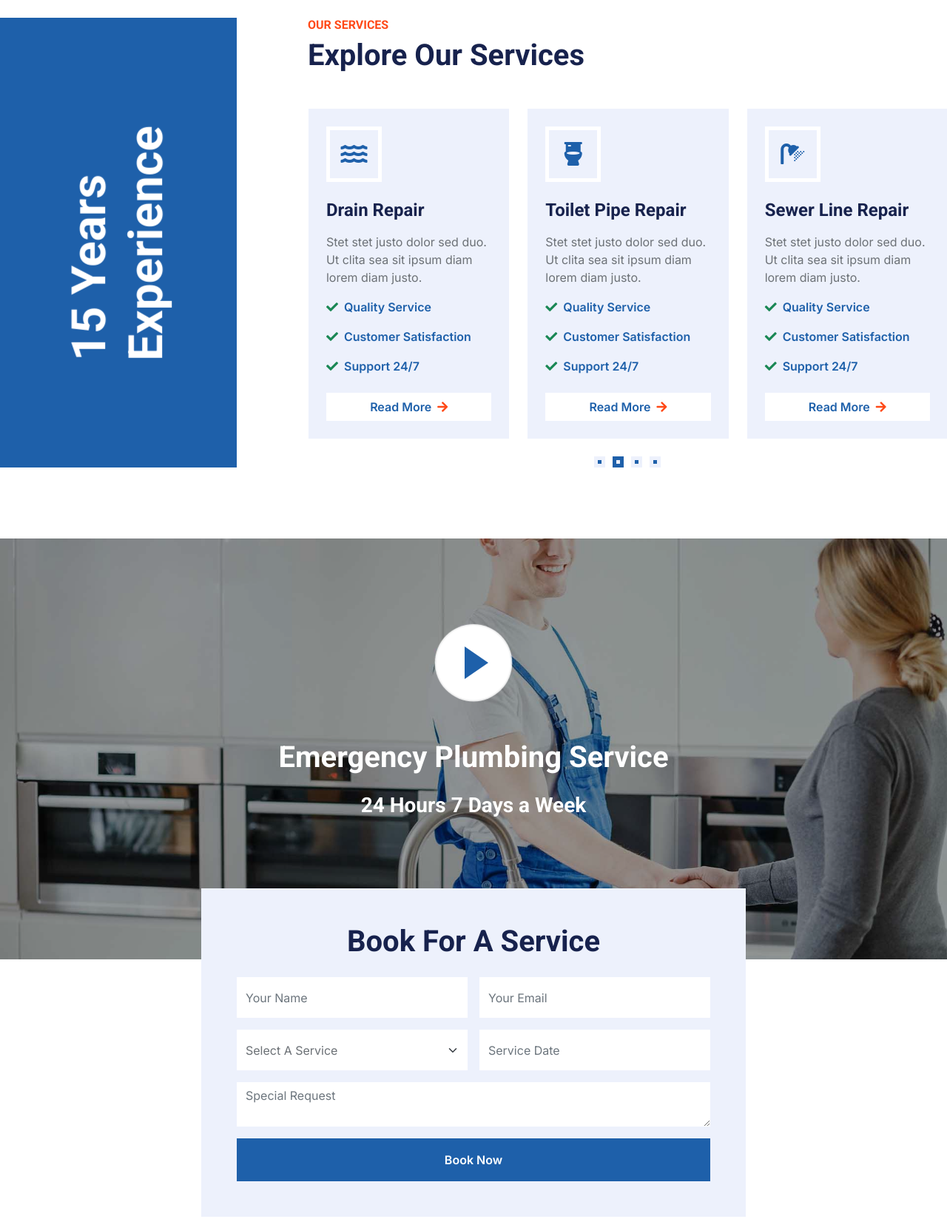
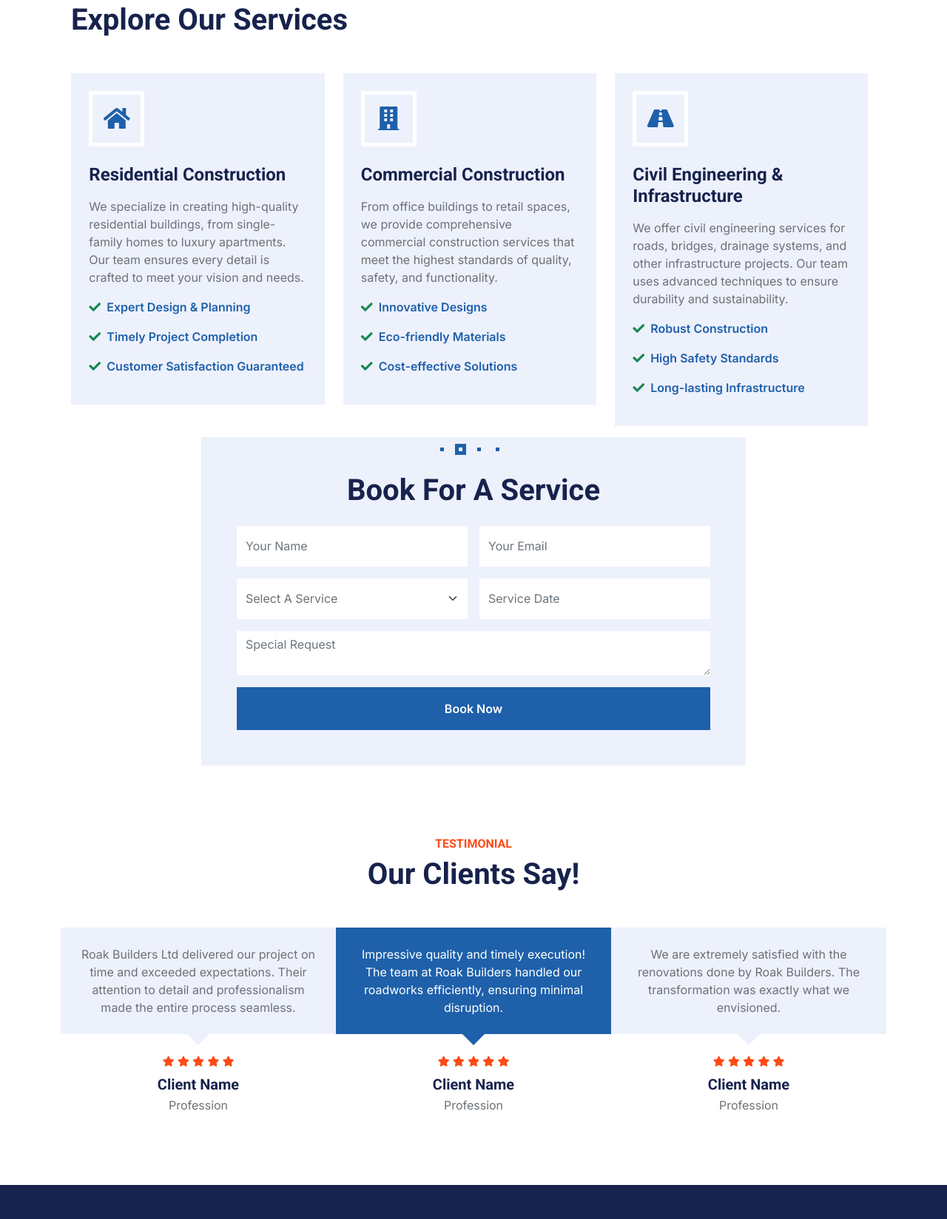
Before and after one commit to mary20205090/Roak-builders-ltd.github.ke, a plain HTML site: page service.html in a window 1280 px wide. Shown: the part 550-2198 px from the top of the page at 74% size. Drawn offline with nearby package versions, Linux system fonts and the light colour scheme.

Commit message:
feat:updat contact us html

```diff
--- a/service.html
+++ b/service.html
@@ -65,10 +65,10 @@
                     <p class="m-0">roakbuildersltd@gmail.com</p>
                 </div>
                 <div class="h-100 d-inline-flex align-items-center">
-                    <a class="btn btn-sm-square bg-white text-primary me-1" href=""><i class="fab fa-facebook-f"></i></a>
-                    <a class="btn btn-sm-square bg-white text-primary me-1" href=""><i class="fab fa-twitter"></i></a>
-                    <a class="btn btn-sm-square bg-white text-primary me-1" href=""><i class="fab fa-linkedin-in"></i></a>
-                    <a class="btn btn-sm-square bg-white text-primary me-0" href=""><i class="fab fa-instagram"></i></a>
+                    <a class="btn btn-sm-square bg-white text-primary me-1" href="https://www.facebook.com/p/Roak-Builders-LTD-100054322938899/" target="_blank"><i class="fab fa-facebook-f"></i></a>
+                    <a class="btn btn-sm-square bg-white text-primary me-1" href="https://x.com/AMDesignBuildL1" target="_blank"><i class="fab fa-twitter"></i></a>
+                    <!-- <a class="btn btn-sm-square bg-white text-primary me-1" href=""><i class="fab fa-linkedin-in"></i></a>
+                    <a class="btn btn-sm-square bg-white text-primary me-0" href=""><i class="fab fa-instagram"></i></a> -->
                 </div>
             </div>
         </div>
@@ -106,8 +106,8 @@
                         <i class="fa fa-phone-alt text-primary"></i>
                     </div>
                     <div class="ms-3">
-                        <p class="mb-1 text-white">Emergency 24/7</p>
-                        <h5 class="m-0 text-secondary">+012 345 6789</h5>
+                        <p class="mb-1 text-white">Contact Us</p>
+                        <h5 class="m-0 text-secondary">+254713669243</h5>
                     </div>
                 </div>
             </div>
@@ -122,8 +122,8 @@
             <h1 class="display-3 text-white mb-3 animated slideInDown">Services</h1>
             <nav aria-label="breadcrumb animated slideInDown">
                 <ol class="breadcrumb text-uppercase">
-                    <li class="breadcrumb-item"><a class="text-white" href="#">Home</a></li>
-                    <li class="breadcrumb-item"><a class="text-white" href="#">Pages</a></li>
+                    <li class="breadcrumb-item"><a class="text-white" href="index.html">Home</a></li>
+                    <!-- <li class="breadcrumb-item"><a class="text-white" href="#">Pages</a></li> -->
                     <li class="breadcrumb-item text-white active" aria-current="page">Services</li>
                 </ol>
             </nav>
@@ -133,64 +133,65 @@
 
 
     <!-- Service Start -->
-    <div class="container-fluid py-5 px-4 px-lg-0">
+    <div class="container-fluid py- px-4 px-lg-0">
         <div class="row g-0">
-            <div class="col-lg-3 d-none d-lg-flex">
-                <div class="d-flex align-items-center justify-content-center bg-primary w-100 h-100">
-                    <h1 class="display-3 text-white m-0" style="transform: rotate(-90deg);">15 Years Experience</h1>
+            <!-- <div class="col-lg-3 d-none d-lg-flex">
+                <div class="d-flex align-items-center justify-content-center bg-primary w-100 h-">
+                    <h1 class="display-3 text-white m-0" style="transform: rotate(-90deg);">4 Years Experience</h1>
                 </div>
-            </div>
-            <div class="col-md-12 col-lg-9">
+            </div> -->
+            <div class="col-md-12 col-lg-11">
                 <div class="ms-lg-5 ps-lg-5">
                     <div class="text-center text-lg-start wow fadeInUp" data-wow-delay="0.1s">
                         <h6 class="text-secondary text-uppercase">Our Services</h6>
                         <h1 class="mb-5">Explore Our Services</h1>
                     </div>
                     <div class="owl-carousel service-carousel position-relative wow fadeInUp" data-wow-delay="0.1s">
+                    <!-- House Construction -->
                     <div class="bg-light p-4">
                         <div class="d-flex align-items-center justify-content-center border border-5 border-white mb-4" style="width: 75px; height: 75px;">
-                                <i class="fa fa-water fa-2x text-primary"></i>
+                            <i class="fa fa-home fa-2x text-primary"></i>
                         </div>
-                            <h4 class="mb-3">Drain Repair</h4>
-                            <p>Stet stet justo dolor sed duo. Ut clita sea sit ipsum diam lorem diam justo.</p>
-                            <p class="text-primary fw-medium"><i class="fa fa-check text-success me-2"></i>Quality Service</p>
-                            <p class="text-primary fw-medium"><i class="fa fa-check text-success me-2"></i>Customer Satisfaction</p>
-                            <p class="text-primary fw-medium"><i class="fa fa-check text-success me-2"></i>Support 24/7</p>
-                            <a href="" class="btn bg-white text-primary w-100 mt-2">Read More<i class="fa fa-arrow-right text-secondary ms-2"></i></a>
+                        <h4 class="mb-3">Residential Construction</h4>
+                        <p>We specialize in creating high-quality residential buildings, from single-family homes to luxury apartments. Our team ensures every detail is crafted to meet your vision and needs.</p>
+                        <p class="text-primary fw-medium"><i class="fa fa-check text-success me-2"></i>Expert Design & Planning</p>
+                        <p class="text-primary fw-medium"><i class="fa fa-check text-success me-2"></i>Timely Project Completion</p>
+                        <p class="text-primary fw-medium"><i class="fa fa-check text-success me-2"></i>Customer Satisfaction Guaranteed</p>
                     </div>
+                    <!-- Commercial Construction -->
                     <div class="bg-light p-4">
                         <div class="d-flex align-items-center justify-content-center border border-5 border-white mb-4" style="width: 75px; height: 75px;">
-                                <i class="fa fa-toilet fa-2x text-primary"></i>
+                            <i class="fa fa-building fa-2x text-primary"></i>
                         </div>
-                            <h4 class="mb-3">Toilet Pipe Repair</h4>
-                            <p>Stet stet justo dolor sed duo. Ut clita sea sit ipsum diam lorem diam justo.</p>
-                            <p class="text-primary fw-medium"><i class="fa fa-check text-success me-2"></i>Quality Service</p>
-                            <p class="text-primary fw-medium"><i class="fa fa-check text-success me-2"></i>Customer Satisfaction</p>
-                            <p class="text-primary fw-medium"><i class="fa fa-check text-success me-2"></i>Support 24/7</p>
-                            <a href="" class="btn bg-white text-primary w-100 mt-2">Read More<i class="fa fa-arrow-right text-secondary ms-2"></i></a>
+                        <h4 class="mb-3">Commercial Construction</h4>
+                        <p>From office buildings to retail spaces, we provide comprehensive commercial construction services that meet the highest standards of quality, safety, and functionality.</p>
+                        <p class="text-primary fw-medium"><i class="fa fa-check text-success me-2"></i>Innovative Designs</p>
+                        <p class="text-primary fw-medium"><i class="fa fa-check text-success me-2"></i>Eco-friendly Materials</p>
+                        <p class="text-primary fw-medium"><i class="fa fa-check text-success me-2"></i>Cost-effective Solutions</p>
                     </div>
+                    <!-- Civil Works -->
                     <div class="bg-light p-4">
                         <div class="d-flex align-items-center justify-content-center border border-5 border-white mb-4" style="width: 75px; height: 75px;">
-                                <i class="fa fa-shower fa-2x text-primary"></i>
+                            <i class="fa fa-road fa-2x text-primary"></i>
                         </div>
-                            <h4 class="mb-3">Sewer Line Repair</h4>
-                            <p>Stet stet justo dolor sed duo. Ut clita sea sit ipsum diam lorem diam justo.</p>
-                            <p class="text-primary fw-medium"><i class="fa fa-check text-success me-2"></i>Quality Service</p>
-                            <p class="text-primary fw-medium"><i class="fa fa-check text-success me-2"></i>Customer Satisfaction</p>
-                            <p class="text-primary fw-medium"><i class="fa fa-check text-success me-2"></i>Support 24/7</p>
-                            <a href="" class="btn bg-white text-primary w-100 mt-2">Read More<i class="fa fa-arrow-right text-secondary ms-2"></i></a>
+                        <h4 class="mb-3">Civil Engineering & Infrastructure</h4>
+                        <p>We offer civil engineering services for roads, bridges, drainage systems, and other infrastructure projects. Our team uses advanced techniques to ensure durability and sustainability.</p>
+                        <p class="text-primary fw-medium"><i class="fa fa-check text-success me-2"></i>Robust Construction</p>
+                        <p class="text-primary fw-medium"><i class="fa fa-check text-success me-2"></i>High Safety Standards</p>
+                        <p class="text-primary fw-medium"><i class="fa fa-check text-success me-2"></i>Long-lasting Infrastructure</p>
                     </div>
+                    <!-- Renovation & Remodeling -->
                     <div class="bg-light p-4">
                         <div class="d-flex align-items-center justify-content-center border border-5 border-white mb-4" style="width: 75px; height: 75px;">
-                                <i class="fa fa-tint fa-2x text-primary"></i>
+                            <i class="fa fa-wrench fa-2x text-primary"></i>
                         </div>
-                            <h4 class="mb-3">Water Heater Repair</h4>
-                            <p>Stet stet justo dolor sed duo. Ut clita sea sit ipsum diam lorem diam justo.</p>
-                            <p class="text-primary fw-medium"><i class="fa fa-check text-success me-2"></i>Quality Service</p>
-                            <p class="text-primary fw-medium"><i class="fa fa-check text-success me-2"></i>Customer Satisfaction</p>
-                            <p class="text-primary fw-medium"><i class="fa fa-check text-success me-2"></i>Support 24/7</p>
-                            <a href="" class="btn bg-white text-primary w-100 mt-2">Read More<i class="fa fa-arrow-right text-secondary ms-2"></i></a>
+                        <h4 class="mb-3">Renovation & Remodeling</h4>
+                        <p>We specialize in upgrading existing structures, providing complete renovation and remodeling services for homes and commercial spaces, ensuring modern aesthetics and functionality.</p>
+                        <p class="text-primary fw-medium"><i class="fa fa-check text-success me-2"></i>Transformative Design</p>
+                        <p class="text-primary fw-medium"><i class="fa fa-check text-success me-2"></i>High-quality Materials</p>
+                        <p class="text-primary fw-medium"><i class="fa fa-check text-success me-2"></i>Minimal Disruption During Work</p>
                     </div>
+
                     </div>
                 </div>
             </div>
@@ -201,7 +202,8 @@
 
     <!-- Booking Start -->
     <div class="container-fluid my-5 px-0">
-        <div class="video wow fadeInUp" data-wow-delay="0.1s">
+        <br>
+        <!-- <div class="video wow fadeInUp" data-wow-delay="0.1s">
             <button type="button" class="btn-play" data-bs-toggle="modal" data-src="https://www.youtube.com/embed/DWRcNpR6Kdc" data-bs-target="#videoModal">
                 <span></span>
             </button>
@@ -214,7 +216,6 @@
                             <button type="button" class="btn-close" data-bs-dismiss="modal" aria-label="Close"></button>
                         </div>
                         <div class="modal-body">
-                            <!-- 16:9 aspect ratio -->
                             <div class="ratio ratio-16x9">
                                 <iframe class="embed-responsive-item" src="" id="video" allowfullscreen allowscriptaccess="always"
                                     allow="autoplay"></iframe>
@@ -226,7 +227,7 @@
 
             <h1 class="text-white mb-4">Emergency Plumbing Service</h1>
             <h3 class="text-white mb-0">24 Hours 7 Days a Week</h3>
-        </div>
+        </div> -->
         <div class="container position-relative wow fadeInUp" data-wow-delay="0.1s" style="margin-top: -6rem;">
             <div class="row justify-content-center">
                 <div class="col-lg-8">
@@ -243,9 +244,9 @@
                                 <div class="col-12 col-sm-6">
                                     <select class="form-select border-0" style="height: 55px;">
                                         <option selected>Select A Service</option>
-                                        <option value="1">Service 1</option>
-                                        <option value="2">Service 2</option>
-                                        <option value="3">Service 3</option>
+                                        <option value="1">Residential & Commercial Construction</option>
+                                        <option value="2">Renovation & Remodeling</option>
+                                        <option value="3">Structural Repairs & Maintenance</option>
                                     </select>
                                 </div>
                                 <div class="col-12 col-sm-6">
@@ -272,7 +273,7 @@
 
 
     <!-- Testimonial Start -->
-    <div class="container-xxl py-5 wow fadeInUp" data-wow-delay="0.1s">
+    <!-- <div class="container-xxl py-5 wow fadeInUp" data-wow-delay="0.1s">
         <div class="container">
             <div class="text-center">
                 <h6 class="text-secondary text-uppercase">Testimonial</h6>
@@ -341,6 +342,83 @@
                 </div>
             </div>
         </div>
+    </div> -->
+    <!-- Testimonial End -->
+        <!-- Testimonial Start -->
+    <div class="container-xxl py-5 wow fadeInUp" data-wow-delay="0.1s">
+        <div class="container">
+            <div class="text-center">
+                <h6 class="text-secondary text-uppercase">Testimonial</h6>
+                <h1 class="mb-5">Our Clients Say!</h1>
+            </div>
+            <div class="owl-carousel testimonial-carousel position-relative wow fadeInUp" data-wow-delay="0.1s">
+                <div class="testimonial-item text-center">
+                    <div class="testimonial-text bg-light text-center p-4 mb-4">
+                        <p class="mb-0">Roak Builders Ltd delivered our project on time and exceeded expectations.
+                            Their attention to detail and professionalism made the entire process seamless.</p>
+                    </div>
+                    <!-- <img class="bg-light rounded-circle p-2 mx-auto mb-2" src="img/testimonial-1.jpg" style="width: 80px; height: 80px;"> -->
+                    <div class="mb-2">
+                        <small class="fa fa-star text-secondary"></small>
+                        <small class="fa fa-star text-secondary"></small>
+                        <small class="fa fa-star text-secondary"></small>
+                        <small class="fa fa-star text-secondary"></small>
+                        <small class="fa fa-star text-secondary"></small>
+                    </div>
+                    <h5 class="mb-1">Client Name</h5>
+                    <p class="m-0">Profession</p>
+                </div>
+                <div class="testimonial-item text-center">
+                    <div class="testimonial-text bg-light text-center p-4 mb-4">
+                        <p class="mb-0">Impressive quality and timely execution!
+                            The team at Roak Builders handled our roadworks efficiently, ensuring minimal disruption.</p>
+                    </div>
+                    <!-- <img class="bg-light rounded-circle p-2 mx-auto mb-2" src="img/testimonial-2.jpg" style="width: 80px; height: 80px;"> -->
+                    <div class="mb-2">
+                        <small class="fa fa-star text-secondary"></small>
+                        <small class="fa fa-star text-secondary"></small>
+                        <small class="fa fa-star text-secondary"></small>
+                        <small class="fa fa-star text-secondary"></small>
+                        <small class="fa fa-star text-secondary"></small>
+                    </div>
+                    <h5 class="mb-1">Client Name</h5>
+                    <p class="m-0">Profession</p>
+                </div>
+                <div class="testimonial-item text-center">
+                    <div class="testimonial-text bg-light text-center p-4 mb-4">
+                        <p class="mb-0">We are extremely satisfied with the renovations done by Roak Builders.
+                            The transformation was exactly what we envisioned.</p>
+                    </div>
+                    <!-- <img class="bg-light rounded-circle p-2 mx-auto mb-2" src="img/testimonial-3.jpg" style="width: 80px; height: 80px;"> -->
+                    <div class="mb-2">
+                        <small class="fa fa-star text-secondary"></small>
+                        <small class="fa fa-star text-secondary"></small>
+                        <small class="fa fa-star text-secondary"></small>
+                        <small class="fa fa-star text-secondary"></small>
+                        <small class="fa fa-star text-secondary"></small>
+                    </div>
+                    <h5 class="mb-1">Client Name</h5>
+                    <p class="m-0">Profession</p>
+                </div>
+                <div class="testimonial-item text-center">
+                    <div class="testimonial-text bg-light text-center p-4 mb-4">
+                        <p class="mb-0">Excellent service and skilled team!
+                             Roak Builders handled our drainage system project with great precision and efficiency.
+                            </p>
+                    </div>
+                    <!-- <img class="bg-light rounded-circle p-2 mx-auto mb-2" src="img/testimonial-4.jpg" style="width: 80px; height: 80px;"> -->
+                    <div class="mb-2">
+                        <small class="fa fa-star text-secondary"></small>
+                        <small class="fa fa-star text-secondary"></small>
+                        <small class="fa fa-star text-secondary"></small>
+                        <small class="fa fa-star text-secondary"></small>
+                        <small class="fa fa-star text-secondary"></small>
+                    </div>
+                    <h5 class="mb-1">Client Name</h5>
+                    <p class="m-0">Profession</p>
+                </div>
+            </div>
+        </div>
     </div>
     <!-- Testimonial End -->
 
@@ -349,52 +427,55 @@
     <div class="container-fluid bg-dark text-light footer pt-5 mt-5 wow fadeIn" data-wow-delay="0.1s">
         <div class="container py-5">
             <div class="row g-5">
-                <div class="col-lg-3 col-md-6">
+                <div class="col-lg-4 col-md-6">
                     <h4 class="text-light mb-4">Address</h4>
                     <p class="mb-2"><i class="fa fa-map-marker-alt me-3"></i>Apple Wood Park,Kilimani, Nairobi</p>
-                    <p class="mb-2"><i class="fa fa-phone-alt me-3"></i>+012 345 67890</p>
+                    <p class="mb-2"><i class="fa fa-phone-alt me-3"></i>+254713669243</p>
                     <p class="mb-2"><i class="fa fa-envelope me-3"></i>roakbuildersltd@gmail.com</p>
                     <div class="d-flex pt-2">
-                        <a class="btn btn-outline-light btn-social" href=""><i class="fab fa-twitter"></i></a>
-                        <a class="btn btn-outline-light btn-social" href=""><i class="fab fa-facebook-f"></i></a>
-                        <a class="btn btn-outline-light btn-social" href=""><i class="fab fa-youtube"></i></a>
-                        <a class="btn btn-outline-light btn-social" href=""><i class="fab fa-linkedin-in"></i></a>
+                        <a class="btn btn-outline-light btn-social" href="https://x.com/AMDesignBuildL1" target="_blank"><i class="fab fa-twitter"></i></a>
+                        <a class="btn btn-outline-light btn-social" href="https://www.facebook.com/p/Roak-Builders-LTD-100054322938899/" target="_blank"><i class="fab fa-facebook-f"></i></a>
+                        <!-- <a class="btn btn-outline-light btn-social" href=""><i class="fab fa-youtube"></i></a>
+                        <a class="btn btn-outline-light btn-social" href=""><i class="fab fa-linkedin-in"></i></a> -->
                     </div>
                 </div>
-                <div class="col-lg-3 col-md-6">
+                <div class="col-lg-4 col-md-6">
                     <h4 class="text-light mb-4">Opening Hours</h4>
                     <h6 class="text-light">Monday - Friday:</h6>
                     <p class="mb-4">09.00 AM - 09.00 PM</p>
                     <h6 class="text-light">Saturday - Sunday:</h6>
                     <p class="mb-0">09.00 AM - 12.00 PM</p>
                 </div>
-                <div class="col-lg-3 col-md-6">
+                <div class="col-lg-4 col-md-6">
                     <h4 class="text-light mb-4">Services</h4>
-                    <a class="btn btn-link" href="">Drain Cleaning</a>
+                    <a class="btn btn-link" href="">General Building Construction</a>
+                    <a class="btn btn-link" href="">Roadworks and Infrastructure</a>
+                    <a class="btn btn-link" href="">Renovations and Refurbishments</a>
+
+                    <!-- <a class="btn btn-link" href="">Drain Cleaning</a>
                     <a class="btn btn-link" href="">Sewer Line</a>
                     <a class="btn btn-link" href="">Water Heating</a>
                     <a class="btn btn-link" href="">Toilet Cleaning</a>
-                    <a class="btn btn-link" href="">Broken Pipe</a>
+                    <a class="btn btn-link" href="">Broken Pipe</a> -->
                 </div>
-                <div class="col-lg-3 col-md-6">
+                <!-- <div class="col-lg-3 col-md-6">
                     <h4 class="text-light mb-4">Newsletter</h4>
                     <p>Dolor amet sit justo amet elitr clita ipsum elitr est.</p>
                     <div class="position-relative mx-auto" style="max-width: 400px;">
                         <input class="form-control border-0 w-100 py-3 ps-4 pe-5" type="text" placeholder="Your email">
                         <button type="button" class="btn btn-primary py-2 position-absolute top-0 end-0 mt-2 me-2">SignUp</button>
                     </div>
-                </div>
+                </div> -->
             </div>
         </div>
         <div class="container">
             <div class="copyright">
                 <div class="row">
                     <div class="col-md-6 text-center text-md-start mb-3 mb-md-0">
-                        &copy; <a class="border-bottom" href="#">Your Site Name</a>, All Right Reserved.
+                        &copy; <a class="border-bottom" href="#">Roak Builders LTD</a>, All Right Reserved.
                     </div>
                     <div class="col-md-6 text-center text-md-end">
-                        <!--/*** This template is free as long as you keep the footer author’s credit link/attribution link/backlink. If you'd like to use the template without the footer author’s credit link/attribution link/backlink, you can purchase the Credit Removal License from "https://htmlcodex.com/credit-removal". Thank you for your support. ***/-->
-                        Designed By <a class="border-bottom" href="https://htmlcodex.com">HTML Codex</a> Distributed By <a href="https://themewagon.com">ThemeWagon</a>
+                        Designed with ❤️ by <a class="border-bottom" href="https://mary20205090.github.io/">MM</a>
                     </div>
                 </div>
             </div>
```
Also changed, not shown: about.html (+1 -2 lines), contact.html (+34 -33 lines), index.html (+0 -1 lines). Lines whose indentation alone changed are shown as unchanged.
